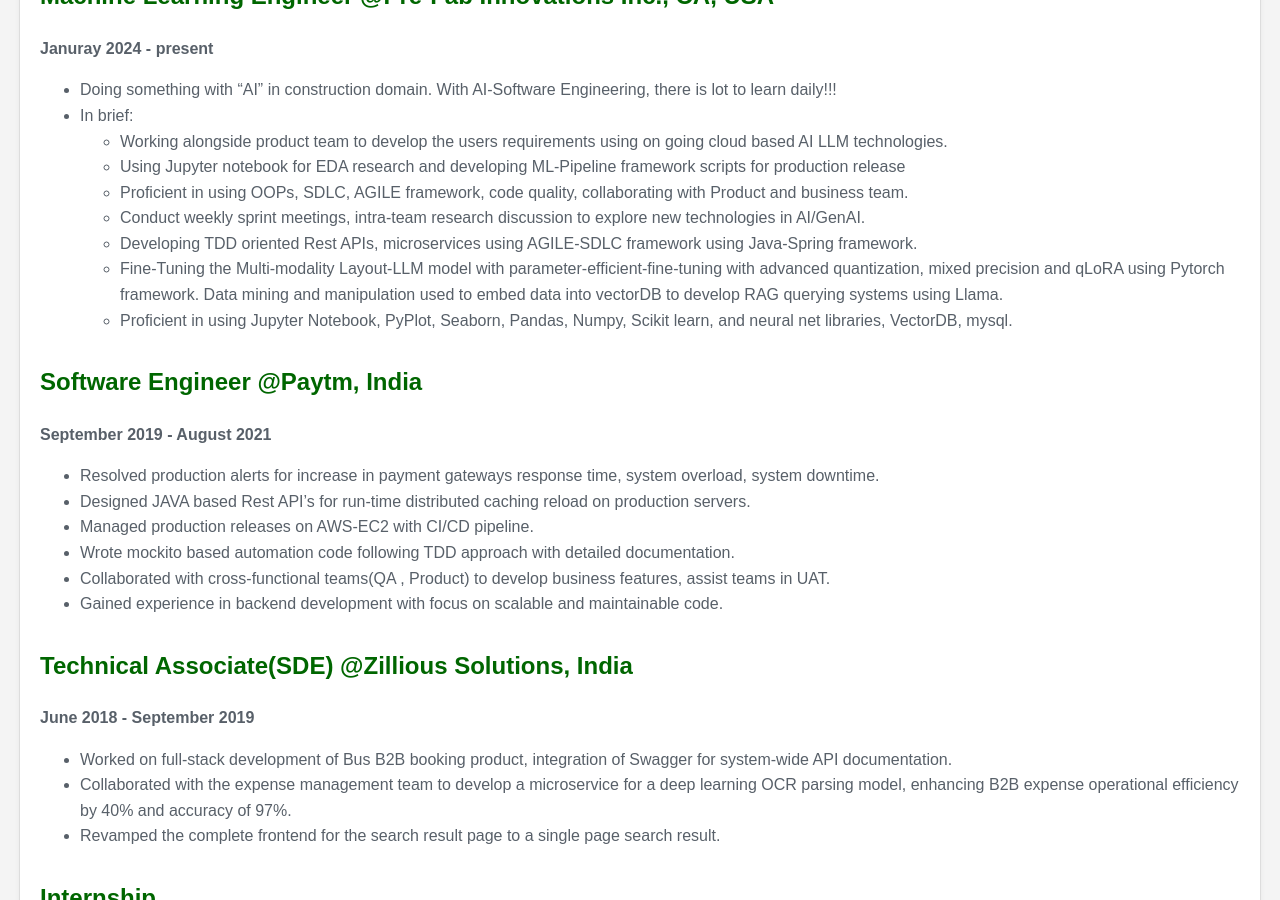
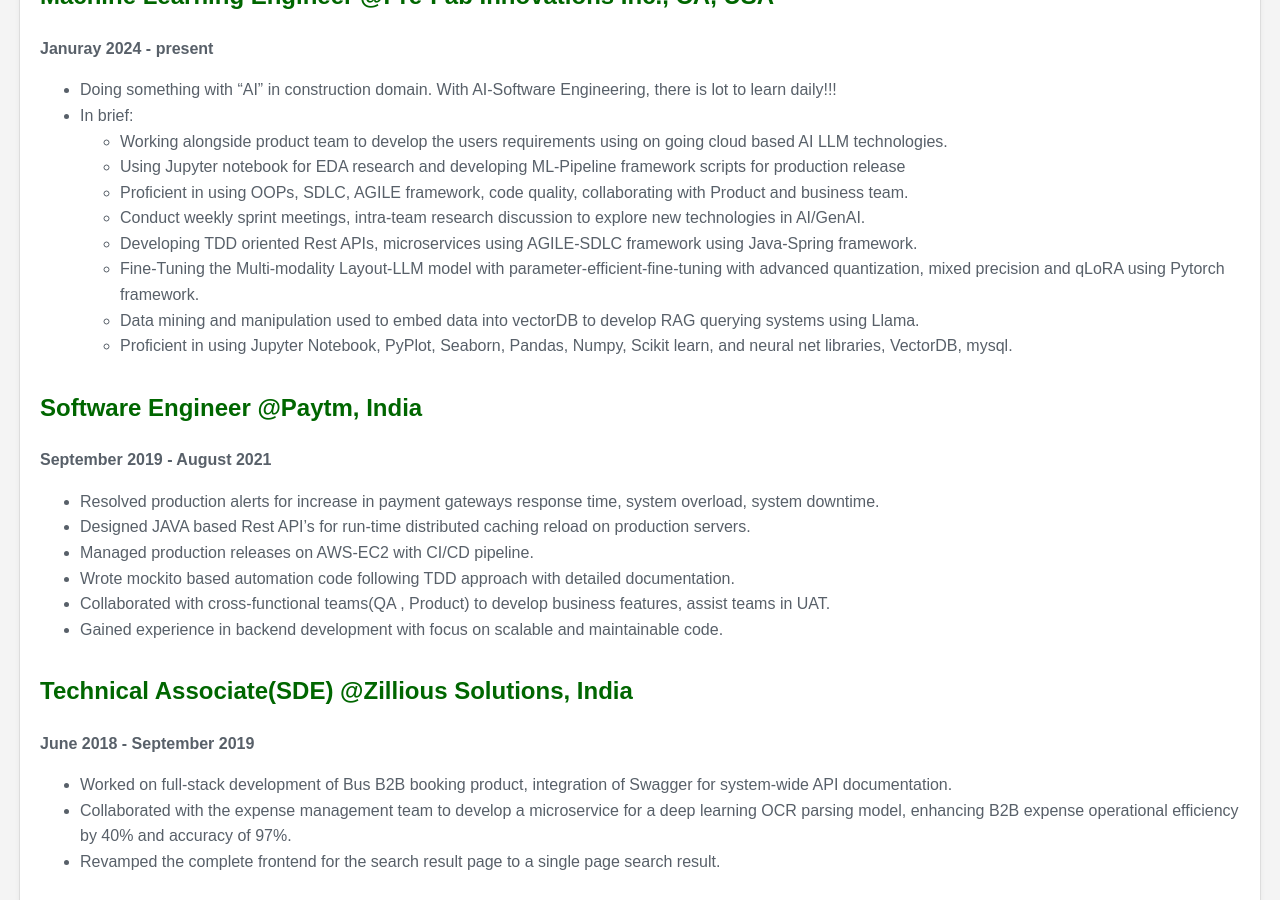
Before and after one commit to 05satyam/05satyam.github.io, a Jekyll site: the page built from experience.md, in a window 1280 px wide and 900 px high, scrolled down 330 px. Built offline with Jekyll 4.4.1, drawn with Linux system fonts in a browser that asks for light colours.

```diff
--- a/experience.md
+++ b/experience.md
@@ -16,7 +16,7 @@ title: Work Experience
     - Developing TDD oriented Rest APIs, microservices using AGILE-SDLC framework using Java-Spring framework.
     - Fine-Tuning the Multi-modality Layout-LLM model with parameter-efficient-fine-tuning with advanced quantization, mixed precision and
       qLoRA using Pytorch framework.
-      Data mining and manipulation used  to embed data into vectorDB  to develop RAG querying systems using Llama.
+    - Data mining and manipulation used  to embed data into vectorDB  to develop RAG querying systems using Llama.
     - Proficient in using Jupyter Notebook, PyPlot, Seaborn, Pandas, Numpy, Scikit learn, and neural net libraries, VectorDB, mysql.
 
 ## Software Engineer @Paytm, India
```
